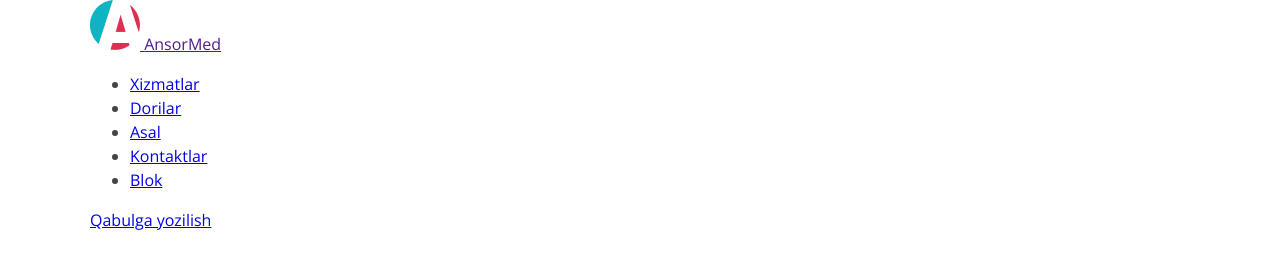
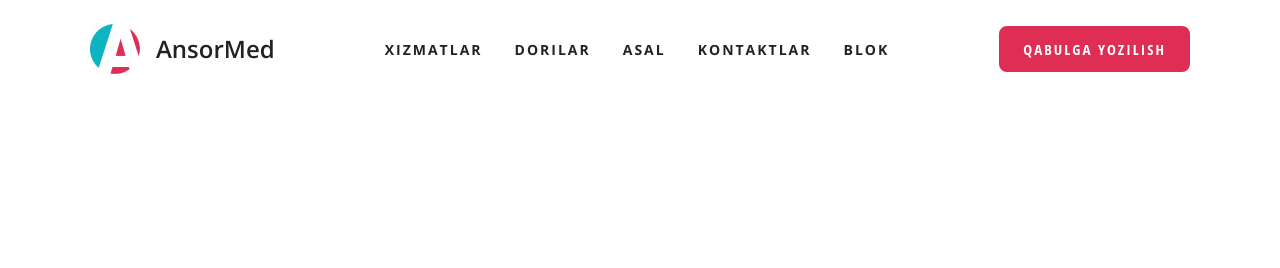
Before and after one commit to JaloliddinGofurov/ansormed2, a plain HTML site: page index.html in a window 1280 px wide. Drawn offline with nearby package versions, Linux system fonts and the light colour scheme.

Commit message:
Add site header styles

```diff
--- a/css/styles.css
+++ b/css/styles.css
@@ -13,6 +13,11 @@ body {
   color: #444;
 }
 
+*:focus {
+  outline: 2px dotted #de2e54;
+  outline-offset: 2px;
+}
+
 /*CONTAINER SECTION*/
 .container {
   width: 100%;
@@ -24,5 +29,96 @@ body {
 }
 
 
-/* Open Sans 400 600 700 */
-/*  Open Sans Condenced 700 */
+/* SITE-HEADER */
+.site-header {
+  padding-top: 24px;
+  padding-bottom: 24px;
+}
+
+.site-header-container {
+  display: flex;
+  justify-content: space-between;
+  align-items: center;
+}
+
+/* SITE LOGO */
+.site-logo {
+  display: flex;
+  align-items: center;
+  font-size: 24px;
+  font-weight: 600;
+  color: #222;
+  text-decoration: none;
+}
+
+.site-logo:hover {
+  color: #de2e54;
+}
+
+.site-logo:active {
+  opacity: 0.6;
+}
+
+.site-logo-img {
+margin-right: 16px;
+}
+
+/* SITENAV LIST*/
+.sitenav {
+  font-size: 14px;
+  letter-spacing: 2px;
+  font-weight: bold;
+  text-transform: uppercase;
+}
+
+.sitenav-list {
+  display: flex;
+ align-items: center;
+ padding: 0;
+ margin: 0;
+ list-style: none;
+}
+
+.sitenav-item:not(:last-child) {
+margin-right: 32px;
+}
+
+.sitenav-link {
+  display: block;
+  color: #222;
+  text-decoration: none;
+}
+
+.sitenav-link:hover {
+  color: #de2e54;
+}
+
+.sitenav-link:active {
+  opacity: 0.6;
+}
+
+/* MAIN-LINK */
+.main-link {
+  display: inline-block;
+  padding: 10px 22px;
+  border: 2px solid #de2e54;
+  font-size: 15px;
+  border-radius: 8px;
+  font-family: "Open Sans Condensed", "Arial", sans-serif;
+  letter-spacing: 2px;
+  background-color: #de2e54;
+  color: #fff;
+  text-decoration: none;
+  text-transform: uppercase;
+}
+
+.main-link:hover {
+  background-color: #fff;
+  color: #de2e54;
+}
+
+.main-link:active {
+  background-color: #de2e54;
+  color: #fff;
+  opacity: 0.6;
+}
--- a/index.html
+++ b/index.html
@@ -19,8 +19,8 @@
 <!-- SITE HEADER -->
  <header class="site-header">
   <div class="site-header-container container">
-    <a class="site-header-logo" href="">
-      <img class="site-header-logo-img" src="img/logo-icon.jpg" alt="AnsorMed2 logo-icon" width="50" height="50" srcset="img/logo-icon.jpg 1x, img/logo-icon@2x.jpg 2x">
+    <a class="site-logo" href="">
+      <img class="site-logo-img" src="img/logo-icon.jpg" alt="AnsorMed2 logo-icon" width="50" height="50" srcset="img/logo-icon.jpg 1x, img/logo-icon@2x.jpg 2x">
       <span class="site-header-logo-text">AnsorMed</span>
     </a>
 
```
